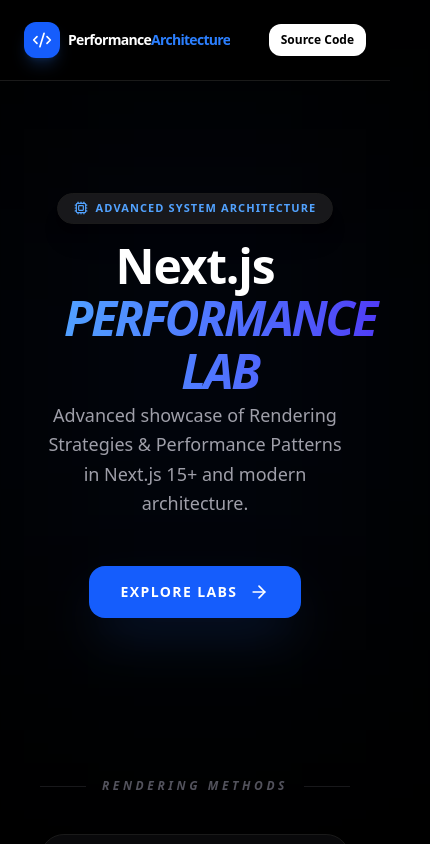
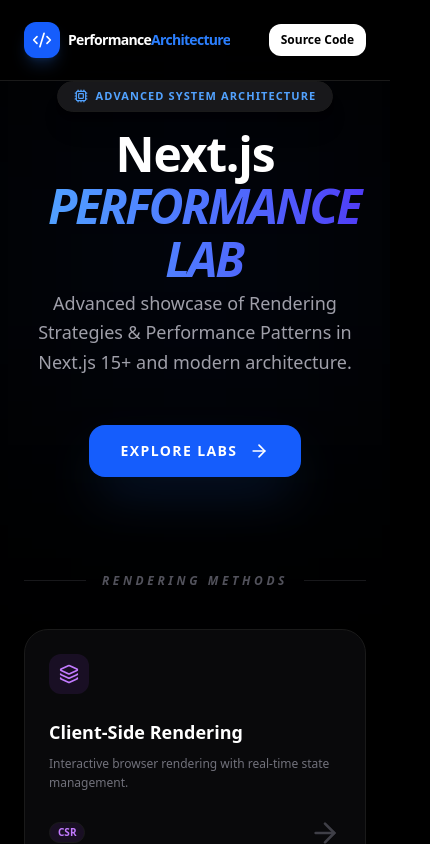
Before and after one commit to Badri-Gaire/next.js-performance-lab, a Next.js app: page / in a window 390 px wide. Shown: the top 844 px of the page, 430 px wide, since content can reach past the window. Built offline with nearby package versions, Linux system fonts and the light colour scheme.

Commit message:
final touch

```diff
--- a/src/app/layout.tsx
+++ b/src/app/layout.tsx
@@ -141,7 +141,7 @@
           </div>
         </header>
 
-        <main className="flex-1 max-w-7xl mx-auto px-6 py-12 w-full">
+        <main className="flex-1 max-w-7xl mx-auto px-2 md:px-6 md:py-12 w-full">
           {children}
         </main>
 
--- a/src/app/page.tsx
+++ b/src/app/page.tsx
@@ -168,7 +168,7 @@
   return (
     <div className="space-y-24 animate-in fade-in slide-in-from-bottom-6 duration-1000">
       {/* Hero Section */}
-      <section className="text-center space-y-8 py-16 relative">
+      <section className="text-center space-y-8 md:py-16 relative">
         <div className="absolute inset-0 bg-blue-600/5 blur-[120px] -z-10" />
         <div className="inline-flex items-center gap-2 px-4 py-1.5 rounded-full bg-zinc-900 border border-zinc-800 text-[11px] font-bold text-blue-400 uppercase tracking-widest mb-4 shadow-xl">
           <Cpu className="w-3.5 h-3.5" />
@@ -178,17 +178,17 @@
           Next.js <br />
           <span className="relative group block sm:inline mt-2 sm:mt-0 px-4 cursor-default py-1 min-w-[280px] h-[1em] sm:h-auto inline-flex items-center justify-center overflow-visible">
             {/* The Text - Entirely hidden on hover */}
-            <span className="relative z-10 bg-linear-to-r from-blue-400 to-indigo-600 bg-clip-text text-transparent uppercase italic tracking-tighter transition-all duration-300 group-hover:opacity-0 group-hover:scale-50 group-hover:blur-sm px-2">
+            <span className="relative z-10 bg-linear-to-r from-blue-400 to-indigo-600 bg-clip-text text-transparent uppercase italic tracking-tighter transition-all duration-300 group-hover:opacity-0 group-active:opacity-0 group-hover:scale-50 group-active:scale-50 group-hover:blur-sm group-active:blur-sm px-2">
               Performance Lab
             </span>
 
-            {/* TURBO MODE OVERDRIVE ANIMATION (Hover only) */}
-            <div className="absolute inset-0 z-20 flex items-center justify-center pointer-events-none opacity-0 group-hover:opacity-100 transition-all duration-300 scale-75 group-hover:scale-100">
+            {/* TURBO MODE OVERDRIVE ANIMATION (Hover & Tap) */}
+            <div className="absolute inset-0 z-20 flex items-center justify-center pointer-events-none opacity-0 group-hover:opacity-100 group-active:opacity-100 transition-all duration-300 scale-75 group-hover:scale-100 group-active:scale-100">
                {/* 10 concentric rings with varying sizes and speeds */}
                {[...Array(10)].map((_, i) => (
                  <div
                    key={i}
-                   className="absolute border-[1px] border-blue-500/20 rounded-full animate-spin transition-all duration-700 group-hover:translate-y-0 translate-y-12 opacity-0 group-hover:opacity-100"
+                   className="absolute border-[1px] border-blue-500/20 rounded-full animate-spin transition-all duration-700 group-hover:translate-y-0 group-active:translate-y-0 translate-y-12 opacity-0 group-hover:opacity-100 group-active:opacity-100"
                    style={{
                      width: `${60 + i * 12}px`,
                      height: `${60 + i * 12}px`,
@@ -222,7 +222,7 @@
                </div>
 
                {/* High Speed Scanning Beam */}
-               <div className="absolute inset-0 bg-linear-to-r from-transparent via-blue-400/30 to-transparent -translate-x-full animate-speed-scan opacity-0 group-hover:opacity-100" />
+               <div className="absolute inset-0 bg-linear-to-r from-transparent via-blue-400/30 to-transparent -translate-x-full animate-speed-scan opacity-0 group-hover:opacity-100 group-active:opacity-100" />
             </div>
           </span>
         </h1>
```
